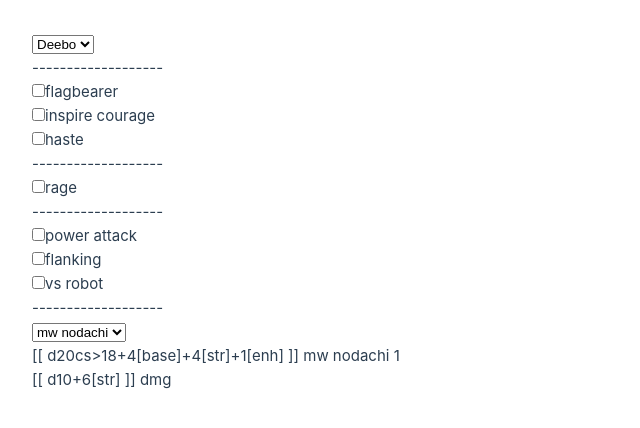
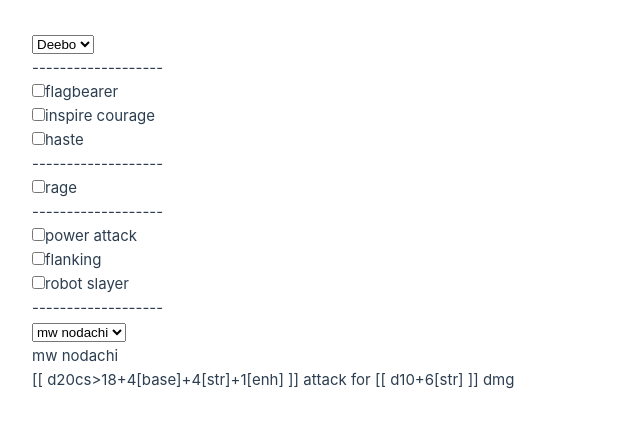
Before and after one commit to mike-miller-dev/pathfinder-vue, a Vue app: page / in a window 1280 px wide. Shown: the top 428 px of the page, without its empty margins (0-640 px from the left). Built offline with nearby package versions, Linux system fonts and the light colour scheme.

Commit message:
inline dmg

```diff
--- a/src/components/Pathfinder.vue
+++ b/src/components/Pathfinder.vue
@@ -18,10 +18,9 @@
         </select>
 
         <div v-if="selectedAttack">
+          <span>{{ selectedAttack.name }}</span>
           <div v-for="(attack, index) in fullAttacks">
-            <p>{{ attack.value }} {{ attack.name }}</p>
-            <p>{{ fullDamage }}</p>
-            <br />
+            <p>{{ attack.value }} {{ attack.name }} for {{ fullDamage }}</p>
           </div>
 
         </div>
@@ -78,7 +77,7 @@ export default defineComponent({
           conditionals: [
             { name: 'power attack', bonuses: [ { meleeAttack: -2, damage1h: +4, damage2h: +6  } ] },
             { name: 'flanking', bonuses: [ { meleeAttack: 2 }]},
-            { name: 'vs robot', bonuses: [ { attackMod: 1 }]},
+            { name: 'robot slayer', bonuses: [ { attackMod: 1, type: 'trait' }]},
           ]
         },
       ],
@@ -138,7 +137,7 @@ export default defineComponent({
       if (this.selectedAttack.enhDamage) {
         attackString += `+${this.selectedAttack.enhDamage}[enh]`;
       }
-      attackString += this.parseBuff('damage');
+      attackString += this.parseBuff('damageMod');
       if (this.selectedAttack.type == 'melee1h') {
         attackString += this.parseBuff('damageMelee');
         attackString += this.parseBuff('damage1h');
@@ -167,7 +166,7 @@ export default defineComponent({
 
       //first attack
       fullAttacks.push({
-        name: '1',
+        name: 'attack' + (this.baseAttacks.length > 1 ? ' 1' : ''),
         value: this.fullAttack(this.baseAttacks[0])
       });
 
@@ -191,7 +190,7 @@ export default defineComponent({
       for (var i = 1; i < this.baseAttacks.length; i++) {
         let iterative = this.baseAttacks[i];
         fullAttacks.push({
-          name: i+1,
+          name: 'attack ' + (i+1),
           value: this.fullAttack(iterative)
         });
       }
@@ -209,7 +208,7 @@ export default defineComponent({
           ? `d20cs>${this.selectedAttack.crit}`
           : 'd20';
         var attack = `${dieRoll}+${baseAttack}[base]+${this.attackStatBonus}[${this.selectedAttack.stat}]${this.attackBuffs}`
-        return `[[ ${attack} ]] ${this.selectedAttack.name}`;
+        return `[[ ${attack} ]]`;
       },
       parseBuff(buffName) {
         let attackString = '';
```
